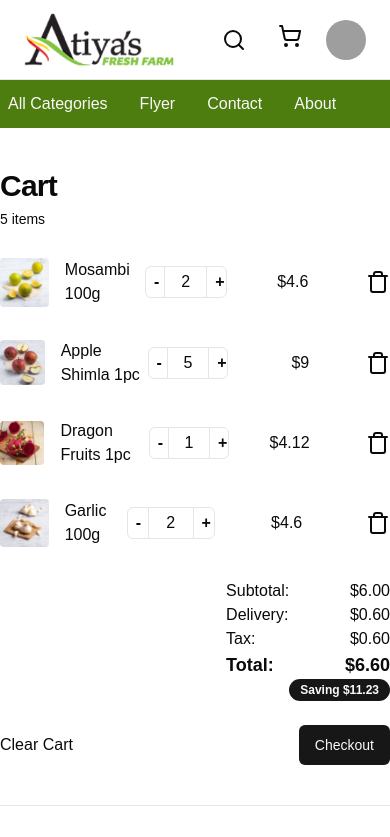
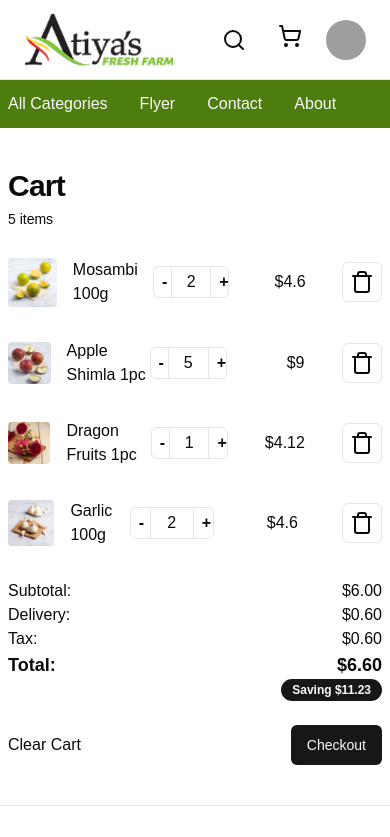
Before and after one commit to atiyas-fresh-farm/atiyas-fresh-farm, a Next.js app: page /cart in a window 390 px wide. Shown: the top 837 px of the page. Built offline with nearby package versions, Linux system fonts and the light colour scheme; grey boxes are pictures that could not be loaded.

Commit message:
style the cart page and cart sheet

```diff
--- a/src/app/cart/page.tsx
+++ b/src/app/cart/page.tsx
@@ -13,7 +13,8 @@ const Cart = () => {
         imageURL: "/fruits-vegetables/mosambi.jpeg",
         altText: "Mosambi",
         price: 2.3
-      }
+      },
+      isDeleted: false,
     },
     {
       count: 5,
@@ -22,7 +23,8 @@ const Cart = () => {
         imageURL: "/fruits-vegetables/apple-shimla.jpeg",
         altText: "apples",
         price: 1.8
-      }
+      },
+      isDeleted: false,
     },
     {
       count: 1,
@@ -31,7 +33,8 @@ const Cart = () => {
         imageURL: "/fruits-vegetables/drangon-fruit.jpeg",
         altText: "Dragon Fruit",
         price: 4.12
-      }
+      },
+      isDeleted: false,
     },
     {
       count: 2,
@@ -40,24 +43,28 @@ const Cart = () => {
         imageURL: "/fruits-vegetables/garlic.jpeg",
         altText: "Garlic",
         price: 2.3
-      }
+      },
+      isDeleted: false,
     }
   ];
 
   return (
     <div className="w-full flex justify-center">
-      <main className="container flex flex-col justify-start items-start py-10">
+      <main className="container flex flex-col justify-start items-start py-10 px-2 lg:px-0">
         <H2>Cart</H2>
         <Small>5 items</Small>
 
         {
-          cart.map((row) => (
-            <CartRow key={row.product.title} product={row.product} count={row.count} />
+          cart.map((row, i) => (
+            <CartRow
+              key={row.product.title} index={i}
+              product={row.product} count={row.count}
+            />
           ))
         }
 
         <div className="w-full flex flex-row justify-end items-center mt-6">
-          <CartCalculation />
+          <CartCalculation className="w-full md:w-auto" />
         </div>
 
         <div className="w-full flex flex-row justify-between items-center pt-4">
--- a/src/components/cart/cart-row.tsx
+++ b/src/components/cart/cart-row.tsx
@@ -1,8 +1,10 @@
 import { ItemCountBtn } from '@/components/product-button';
 import { TrashIcon } from "lucide-react";
+import { Button } from "@/components/ui/button";
 import Image from "next/image";
 
 interface CartRowType {
+  index: number,
   count: number,
   product: {
     title: string,
@@ -10,9 +12,10 @@ interface CartRowType {
     altText: string,
     price: number
   }
+  deleteRow?: (i: number) => void
 }
 
-const CartRow = ({ count, product }: CartRowType) => {
+const CartRow = ({ count, product, index, deleteRow }: CartRowType) => {
   return (
     <div className="w-full flex flex-row justify-between items-center mt-8">
       <div className="flex flex-row items-center">
@@ -31,7 +34,9 @@ const CartRow = ({ count, product }: CartRowType) => {
           <p>${product.price * count}</p>
         </div>
         <div className="col-span-1 flex justify-end items-center">
-          <TrashIcon className="ml-4 col-span-1" size={24} />
+        <Button className="col-span-1" variant="outline" size="icon">
+          <TrashIcon size={24} />
+        </Button>
         </div>
 
       </div>
--- a/src/components/cart/cart-sheet.tsx
+++ b/src/components/cart/cart-sheet.tsx
@@ -97,8 +97,8 @@ const CartSheet = () => {
 
         <ScrollArea className="h-3/4 flex flex-col justify-start items-start overflow-y-auto">
           {
-            cart.map((row) => (
-              <CartRowSm key={row.product.title} product={row.product} count={row.count} />
+            cart.map((row, i) => (
+              <CartRowSm key={row.product.title} index={i} product={row.product} count={row.count} />
             ))
           }
         </ScrollArea>
--- /dev/null
+++ b/src/components/cart/delete-button.tsx
@@ -0,0 +1,14 @@
+"use client";
+
+import { TrashIcon } from "lucide-react";
+import { Button } from "@/components/ui/button";
+
+const DeleteBtn = ({ index, deleteRow }: { index: number, deleteRow: (i: number) => void }) => {
+  return (
+    <Button className="col-span-1" variant="outline" size="icon" onClick={() => deleteRow(index)}>
+      <TrashIcon size={24} />
+    </Button>
+  );
+}
+
+export { DeleteBtn };
--- a/src/components/product-button.tsx
+++ b/src/components/product-button.tsx
@@ -60,7 +60,7 @@ const ItemCounter = ({ count, setCount, size="medium", rounded="full" }:
           ${rounded==="full" ? "rounded-tl-md" : ""}
           ${sizeStyle}
         `}
-        onClick={() => setCount(count - 1)}
+        onClick={() => count ? setCount(count - 1) : 0}
       >-</button>
       <input type="text"
         className={`col-span-2 outline-none border-y p-2 text-center ${sizeStyle}`}
```
